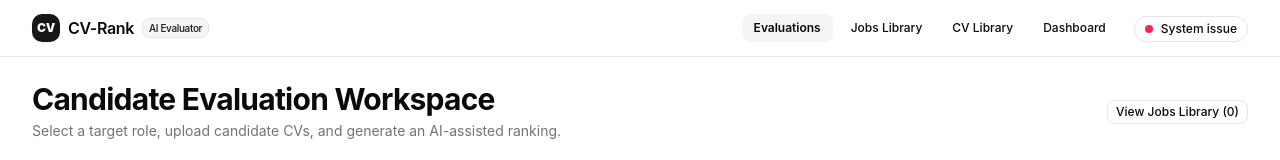
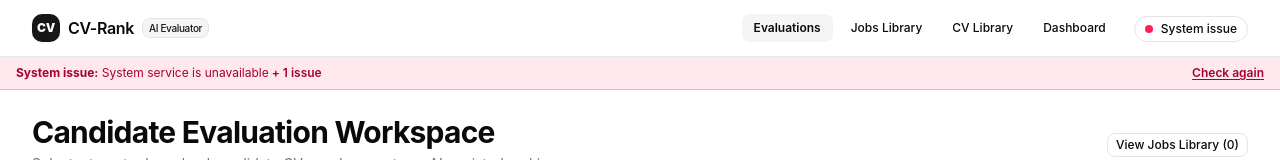
Before and after one commit to pathummadhusanka/CV-Rank, a React (Vite) app in the folder src/frontend/: page / in a window 1280 px wide. Shown: the top 160 px of the page. Built offline with nearby package versions, Linux system fonts and the light colour scheme; no server answers.

Commit message:
feat: add system issue warning bar

```diff
--- a/src/frontend/src/components/BackendHealthBadge.tsx
+++ b/src/frontend/src/components/BackendHealthBadge.tsx
@@ -1,36 +1,9 @@
-import { useEffect, useState } from "react";
-import {
-	getAIHealth,
-	getHealth,
-	type AIHealthResponse,
-	type HealthResponse,
-} from "@/lib/api";
+import { useState } from "react";
+import { useSystemStatus } from "@/components/SystemStatusContext";
 
 export function BackendHealthBadge() {
-	const [health, setHealth] = useState<HealthResponse | null>(null);
-	const [aiHealth, setAIHealth] = useState<AIHealthResponse | null>(null);
-	const [backendStatus, setBackendStatus] = useState<"checking" | "online" | "offline">("checking");
-	const [lastChecked, setLastChecked] = useState<Date | null>(null);
 	const [isOpen, setIsOpen] = useState(false);
-
-	const checkHealth = async () => {
-		const [backendResult, aiResult] = await Promise.allSettled([getHealth(), getAIHealth()]);
-		if (backendResult.status === "fulfilled") {
-			setHealth(backendResult.value);
-			setBackendStatus(backendResult.value.status === "ok" ? "online" : "offline");
-		} else {
-			setHealth(null);
-			setBackendStatus("offline");
-		}
-		setAIHealth(aiResult.status === "fulfilled" ? aiResult.value : null);
-		setLastChecked(new Date());
-	};
-
-	useEffect(() => {
-		checkHealth();
-		const interval = setInterval(checkHealth, 30000);
-		return () => clearInterval(interval);
-	}, []);
+	const { health, aiHealth, backendStatus, lastChecked, checkHealth } = useSystemStatus();
 
 	const isChecking = backendStatus === "checking";
 	const hasBackendIssue = backendStatus === "offline";
--- /dev/null
+++ b/src/frontend/src/components/SystemStatusContext.tsx
@@ -0,0 +1,60 @@
+import { createContext, useContext, useEffect, useState, type ReactNode } from "react";
+import {
+	getAIHealth,
+	getHealth,
+	type AIHealthResponse,
+	type HealthResponse,
+} from "@/lib/api";
+
+type BackendStatus = "checking" | "online" | "offline";
+
+type SystemStatusContextValue = {
+	health: HealthResponse | null;
+	aiHealth: AIHealthResponse | null;
+	backendStatus: BackendStatus;
+	lastChecked: Date | null;
+	checked: boolean;
+	checkHealth: () => Promise<void>;
+};
+
+const SystemStatusContext = createContext<SystemStatusContextValue | null>(null);
+
+export function SystemStatusProvider({ children }: { children: ReactNode }) {
+	const [health, setHealth] = useState<HealthResponse | null>(null);
+	const [aiHealth, setAIHealth] = useState<AIHealthResponse | null>(null);
+	const [backendStatus, setBackendStatus] = useState<BackendStatus>("checking");
+	const [lastChecked, setLastChecked] = useState<Date | null>(null);
+
+	const checkHealth = async () => {
+		const [backendResult, aiResult] = await Promise.allSettled([getHealth(), getAIHealth()]);
+		if (backendResult.status === "fulfilled") {
+			setHealth(backendResult.value);
+			setBackendStatus(backendResult.value.status === "ok" ? "online" : "offline");
+		} else {
+			setHealth(null);
+			setBackendStatus("offline");
+		}
+		setAIHealth(aiResult.status === "fulfilled" ? aiResult.value : null);
+		setLastChecked(new Date());
+	};
+
+	useEffect(() => {
+		checkHealth();
+		const interval = setInterval(checkHealth, 30000);
+		return () => clearInterval(interval);
+	}, []);
+
+	return (
+		<SystemStatusContext.Provider
+			value={{ health, aiHealth, backendStatus, lastChecked, checked: lastChecked !== null, checkHealth }}
+		>
+			{children}
+		</SystemStatusContext.Provider>
+	);
+}
+
+export function useSystemStatus() {
+	const context = useContext(SystemStatusContext);
+	if (!context) throw new Error("useSystemStatus must be used within SystemStatusProvider");
+	return context;
+}
--- /dev/null
+++ b/src/frontend/src/components/SystemStatusWarningBar.tsx
@@ -0,0 +1,64 @@
+import { useSystemStatus } from "@/components/SystemStatusContext";
+
+type StatusItem = {
+	label: string;
+	severity: "warning" | "error";
+};
+
+export function SystemStatusWarningBar() {
+	const { health, aiHealth, checked, checkHealth } = useSystemStatus();
+
+	if (!checked) return null;
+
+	const issues: StatusItem[] = [];
+	if (!health || health.status !== "ok") {
+		issues.push({ label: "System service is unavailable", severity: "error" });
+	}
+	if (!aiHealth) {
+		issues.push({ label: "OpenRouter status could not be checked", severity: "warning" });
+	} else if (aiHealth.status !== "ready") {
+		const configurationIssue = [
+			"missing_api_key",
+			"invalid_api_key",
+			"credits_exhausted",
+			"forbidden",
+			"unsupported_provider",
+		].includes(aiHealth.status);
+		issues.push({
+			label: aiHealth.message,
+			severity: configurationIssue ? "error" : "warning",
+		});
+	}
+
+	if (issues.length === 0) return null;
+
+	const hasError = issues.some((issue) => issue.severity === "error");
+	const extraCount = issues.length - 1;
+	const extraLabel = extraCount === 1 ? "issue" : "issues";
+
+	return (
+		<div
+			className={`border-b px-4 py-2 text-xs ${
+				hasError
+					? "border-rose-500/30 bg-rose-500/10 text-rose-800 dark:text-rose-200"
+					: "border-amber-500/30 bg-amber-500/10 text-amber-800 dark:text-amber-200"
+			}`}
+			role="alert"
+		>
+			<div className="mx-auto flex max-w-7xl items-center justify-between gap-3">
+				<p className="min-w-0 truncate">
+					<strong>{hasError ? "System issue:" : "System warning:"}</strong>{" "}
+					{issues[0].label}
+					{extraCount > 0 && <span className="font-semibold"> + {extraCount} {extraLabel}</span>}
+				</p>
+				<button
+					type="button"
+					onClick={checkHealth}
+					className="shrink-0 font-semibold underline underline-offset-2 hover:no-underline"
+				>
+					Check again
+				</button>
+			</div>
+		</div>
+	);
+}
--- a/src/frontend/src/layouts/RootLayout.tsx
+++ b/src/frontend/src/layouts/RootLayout.tsx
@@ -1,9 +1,12 @@
 import { NavLink, Outlet } from "react-router";
 import { BackendHealthBadge } from "@/components/BackendHealthBadge";
+import { SystemStatusProvider } from "@/components/SystemStatusContext";
+import { SystemStatusWarningBar } from "@/components/SystemStatusWarningBar";
 import { cn } from "@/lib/utils";
 
 export default function RootLayout() {
 	return (
+		<SystemStatusProvider>
 		<div className="min-h-screen flex flex-col bg-background text-foreground">
 			<header className="sticky top-0 z-50 w-full border-b border-border/80 bg-background/95 backdrop-blur supports-[backdrop-filter]:bg-background/60">
 				<div className="max-w-7xl mx-auto w-full px-4 sm:px-6 lg:px-8 min-h-14 py-2 flex flex-wrap items-center justify-between gap-2 sm:h-14 sm:flex-nowrap sm:gap-4 sm:py-0">
@@ -31,6 +34,7 @@ export default function RootLayout() {
 					</div>
 				</div>
 			</header>
+			<SystemStatusWarningBar />
 
 			<main className="flex-1 max-w-7xl w-full mx-auto px-4 sm:px-6 lg:px-8 py-6">
 				<Outlet />
@@ -40,5 +44,6 @@ export default function RootLayout() {
 				<p>CV-Rank &bull; AI-Powered Candidate Evaluation &amp; Ranking System</p>
 			</footer>
 		</div>
+		</SystemStatusProvider>
 	);
 }
```
